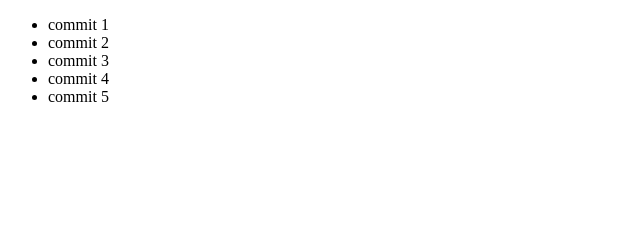
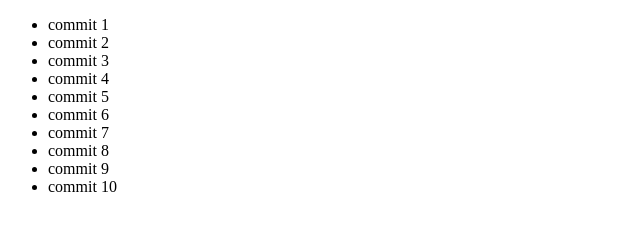
Before and after one commit to GitMaster91/cherry-github, a plain HTML site: page index.html in a window 1280 px wide. Shown: the whole page, without its empty margins (0-640 px from the left). Drawn offline with Linux system fonts and the light colour scheme.

Commit message:
ahora 10 listos para squash a main

```diff
--- a/index.html
+++ b/index.html
@@ -18,6 +18,11 @@
       <li>commit 3</li>
       <li>commit 4</li>
       <li>commit 5</li>
+      <li>commit 6</li>
+      <li>commit 7</li>
+      <li>commit 8</li>
+      <li>commit 9</li>
+      <li>commit 10</li>
    </ul>
 
    <script src="./app.js"></script>
```
